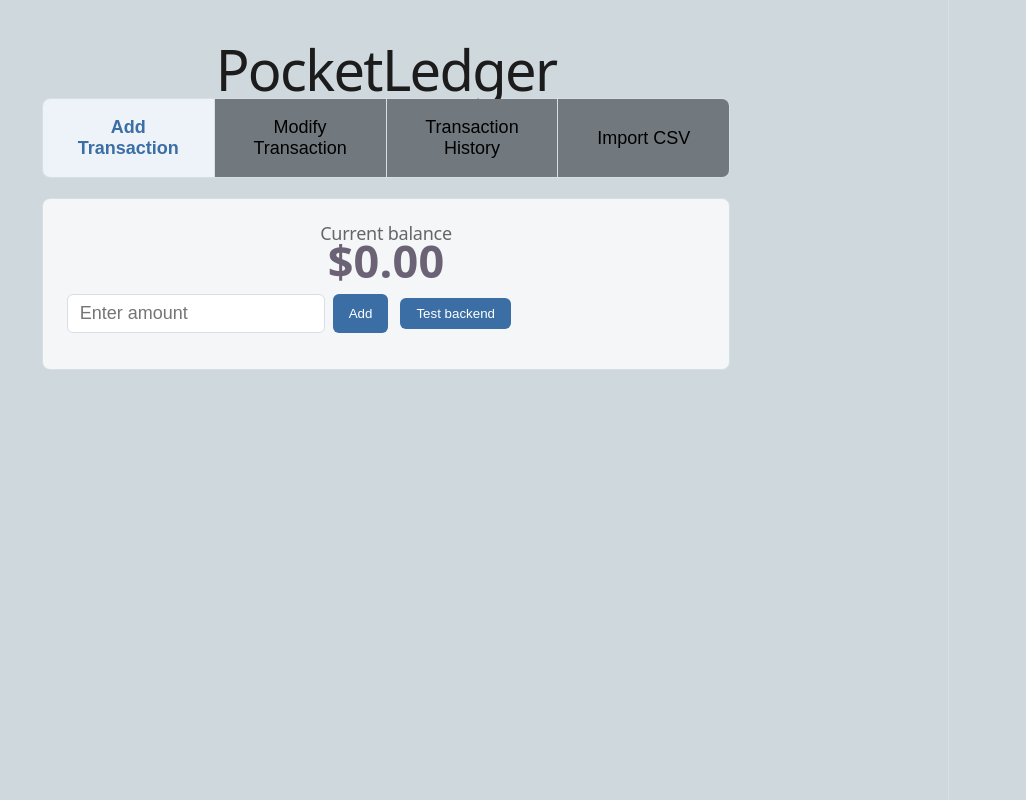
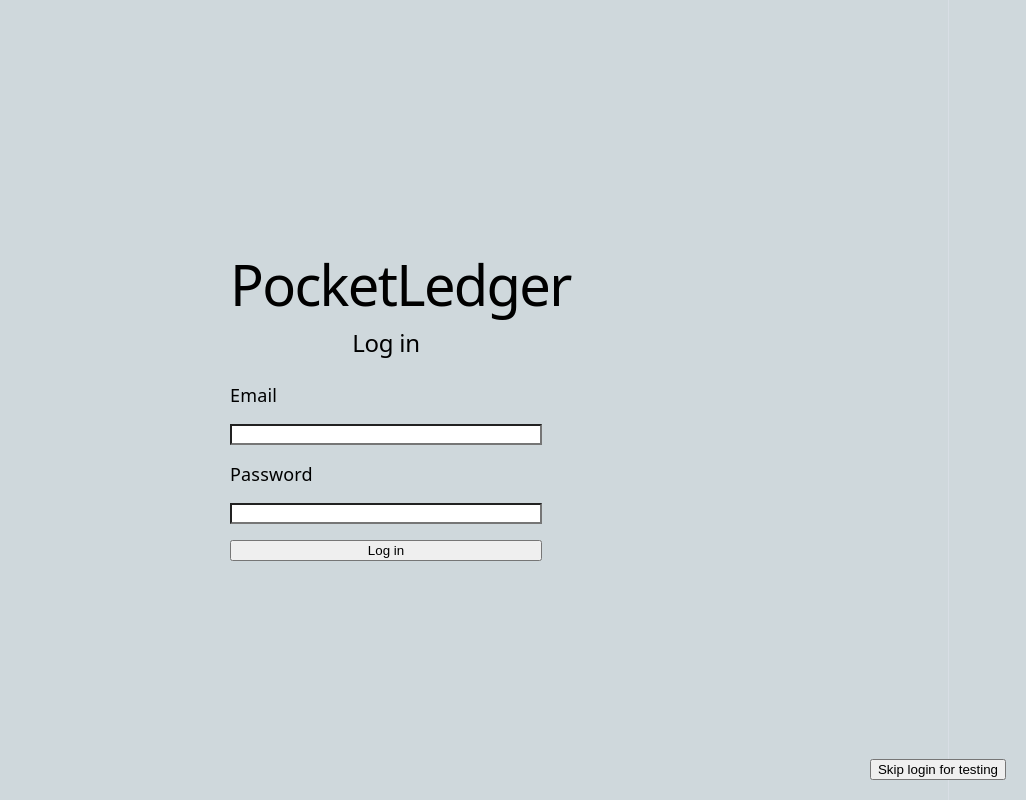
Before and after one commit to M857pixel/Budget-and-Finance-Tracker, a React (Vite) app in the folder frontend/: page / in a window 1280 px wide. Shown: the whole page, without its empty margins (254-1280 px from the left). Built offline with nearby package versions, Linux system fonts and the light colour scheme.

Commit message:
Update login screen and add testing bypass

```diff
--- a/frontend/src/App.css
+++ b/frontend/src/App.css
@@ -1,10 +1,12 @@
 /* shared colors and effects that can be reused with var() */
 :root {
+  color-scheme: light;
+  --text: #000;
   --accent: #3b6ea5;
   --accent-bg: #eef3fa;
   --accent-border: #3b6ea5;
   --border: #d8dee5;
-  --text-h: #1c1c1c;
+  --text-h: #000;
   --social-bg: #f0f0f0;
   --shadow: 0 2px 8px rgba(0, 0, 0, 0.08);
 }
@@ -17,8 +19,19 @@
 /* sets the page font & background */
 body {
   margin: 0;
+  color: #000;
   font-family: system-ui, sans-serif;
   background: #cfd8dc;
+}
+
+input {
+  color: #000;
+  background: #fff;
+}
+
+input::placeholder {
+  color: #000;
+  opacity: 1;
 }
 
 /* centers the dashboard & limits how wide it can get */
@@ -59,7 +72,7 @@ body {
 /* highlights the tab selected*/
 .topbar button.active {
   background: var(--accent-bg);
-  color: var(--accent);
+  color: #000;
   font-weight: bold;
 }
 
@@ -85,7 +98,7 @@ body {
 .transaction-add h2 {
   margin: 0 0 4px;
   font-size: 1rem;
-  color: #666;
+  color: #000;
 }
 
 .balance {
--- a/frontend/src/App.tsx
+++ b/frontend/src/App.tsx
@@ -2,6 +2,42 @@ import './App.css'
 import { useState } from 'react'
 
 function App() {
+    const [isLoggedIn, setIsLoggedIn] = useState(false)
+    const [email, setEmail] = useState('')
+    const [password, setPassword] = useState('')
+    const [loginError, setLoginError] = useState('')
+    const [isLoggingIn, setIsLoggingIn] = useState(false)
+
+    const login = async () => {
+        if (isLoggingIn) return
+        setLoginError('')
+        setIsLoggingIn(true)
+        try {
+            // Send the email and password so the backend can check the users table.
+            const response = await fetch('http://localhost:8080/api/login', {
+                method: 'POST',
+                headers: { 'Content-Type': 'application/json' },
+                // Remove spaces around the email; send the password as typed.
+                body: JSON.stringify({ email: email.trim(), password }),
+            })
+            // 200 means login succeeded; 401 or 403 means login was rejected.
+            if (response.status === 200) {
+                setPassword('')
+                setIsLoggedIn(true)
+            } else if (response.status === 401 || response.status === 403) {
+                setLoginError('Incorrect email or password.')
+            } else if (response.status === 404 || response.status === 405) {
+                setLoginError('The backend login endpoint is not available yet.')
+            } else {
+                setLoginError('Login failed. Please try again.')
+            }
+        } catch {
+            setLoginError('Could not connect to the backend.')
+        } finally {
+            setIsLoggingIn(false)
+        }
+    }
+
     // track backend feedback, entered amount, and selected tab
     const [message, setMessage] = useState('')
     const [amount, setAmount] = useState('')
@@ -13,6 +49,7 @@ function App() {
             const response = await fetch('http://localhost:8080/api/test-record', {
                 method: 'POST',
                 headers: { 'Content-Type': 'application/json' },
+                // Send the entered amount as a number instead of text.
                 body: JSON.stringify({ amount: Number(amount) }),
             })
             if (response.ok) {
@@ -28,14 +65,57 @@ function App() {
 
     // checks the backend connection and displays its response
     const testBackend = async () => {
+        // Ask for a connection message; no input values are sent.
         const response = await fetch('http://localhost:8080/api/hello')
         const text = await response.text()
         setMessage(text)
     }
 
+    if (!isLoggedIn) {
+        return (
+            <main style={{ width: 'min(360px, 100%)', margin: 'auto', padding: '24px', boxSizing: 'border-box' }}>
+                <h1>PocketLedger</h1>
+                <h2>Log in</h2>
+                <form style={{ display: 'grid', gap: '16px', textAlign: 'left', marginTop: '24px' }}
+                    onSubmit={(event) => {
+                        event.preventDefault()
+                        void login()
+                    }}>
+                    <label htmlFor="login-email">Email</label>
+                    <input id="login-email" type="email" autoComplete="username"
+                        maxLength={100} required disabled={isLoggingIn} value={email}
+                        onChange={(event) => setEmail(event.target.value)} />
+                    <label htmlFor="login-password">Password</label>
+                    <input id="login-password" type="password" autoComplete="current-password"
+                        required disabled={isLoggingIn} value={password}
+                        onChange={(event) => setPassword(event.target.value)} />
+                    <button type="submit" disabled={isLoggingIn}>
+                        {isLoggingIn ? 'Logging in?' : 'Log in'}
+                    </button>
+                    {loginError && <p role="alert">{loginError}</p>}
+                </form>
+                {/* Opens the dashboard without checking login for testing. */}
+                <button type="button"
+                    style={{ position: 'fixed', bottom: '20px', right: '20px' }}
+                    onClick={function () { setIsLoggedIn(true) }}>
+                    Skip login for testing
+                </button>
+            </main>
+        )
+    }
+
     return (
         <main className="dashboard">
             <h1>PocketLedger</h1>
+            <button onClick={() => {
+                setIsLoggedIn(false)
+                setEmail('')
+                setPassword('')
+                setLoginError('')
+                setMessage('')
+                setAmount('')
+                setActiveTab('add')
+            }}>Log out</button>
 
             {/* top bar switches between the main features */}
             <nav className="topbar">
```
